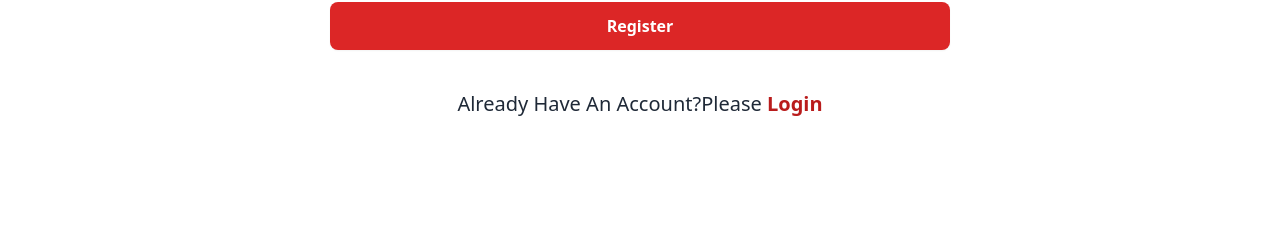
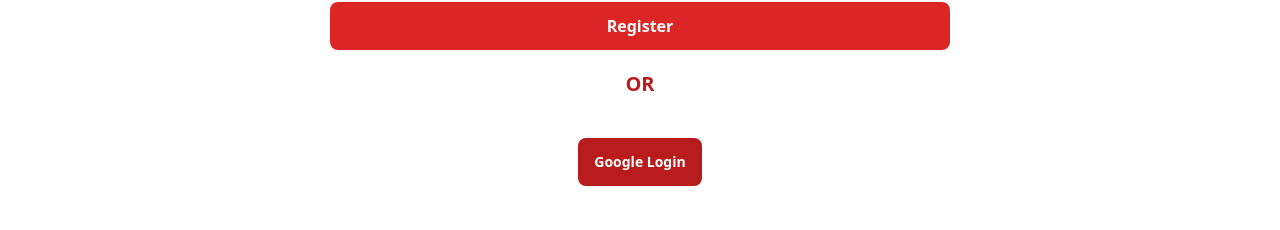
Before and after one commit to mdmasharafilhossain/newspaper-website, a React (Vite) app: page /register in a window 1280 px wide. Shown: the part 650-880 px from the top of the page. Built offline with nearby package versions, Linux system fonts and the light colour scheme; no server answers.

Commit message:
user information added database successfully

```diff
--- /dev/null
+++ b/src/Components/DashBoard/DashBoard.jsx
@@ -0,0 +1,14 @@
+import { Outlet } from "react-router-dom";
+import Header from "../Header/Header";
+
+
+const DashBoard = () => {
+    return (
+        <div>
+            <Header></Header>
+            <Outlet></Outlet>
+        </div>
+    );
+};
+
+export default DashBoard;
--- /dev/null
+++ b/src/Components/DashBoard/Header/Header.jsx
@@ -0,0 +1,11 @@
+
+
+const Header = () => {
+    return (
+        <div>
+            <h2>Header</h2>
+        </div>
+    );
+};
+
+export default Header;
--- a/src/Components/Login/Login.jsx
+++ b/src/Components/Login/Login.jsx
@@ -1,11 +1,16 @@
 import { useContext, useState } from "react";
-import { Link } from "react-router-dom";
+import { Link, useNavigate } from "react-router-dom";
 import Swal from "sweetalert2";
 import { AuthContext } from "../AuthProviders/AuthProviders";
-
+import { GoogleAuthProvider, getAuth } from "firebase/auth";
+import app from "../FireBase/Firebase";
+import UseAxiosPublic from "../Hooks/UseAxiosPublic/UseAxiosPublic";
+const auth = getAuth(app);
 
 const Login = () => {
-    const {SignIn} = useContext(AuthContext)
+    const AxiosPublic = UseAxiosPublic();
+    const navigate = useNavigate();
+    const {SignIn,SignInWithGoogle} = useContext(AuthContext)
     const [errorMessage, setErrorMessage] = useState('');
     const handleLogin = e =>{
         e.preventDefault();
@@ -28,7 +33,39 @@
           setErrorMessage(error.message)
 
         });
+
     }
+    const hadleGoogleLogin = e =>{
+        const googleProvider = new GoogleAuthProvider();
+        e.preventDefault();
+        SignInWithGoogle(auth,googleProvider)
+        .then(result=>{
+            console.log(result);
+            const PeopleInfo = {
+                name:result.user?.displayName,
+                photo: result.user?.photoURL,
+                email:result.user?.email
+            }
+            console.log(PeopleInfo);
+            AxiosPublic.post('/users',PeopleInfo)
+            .then(res=>{
+                console.log(res.data);
+                if(res.data.insertedId){
+                    console.log("user Added Database")
+                    Swal.fire({
+                        title: 'Done',
+                        text: 'Register Successfully',
+                        icon: 'success',
+                        confirmButtonText: 'Ok'
+                    });
+                    navigate('/');
+                }
+            })
+        })
+        .catch(error =>{
+            console.log(error);
+        })
+      }
 
     return (
         <div>
@@ -60,7 +97,7 @@
                     </div>
                 </form>
                 <p className="font-bold mt-5 text-xl text-red-700">OR</p>
-                {/* <button onClick={hadleGoogleLogin} className="btn btn-primary bg-orange-700 border-none mt-10 hover:bg-orange-900 text-white">Google Login</button> */}
+                <button onClick={hadleGoogleLogin} className="btn btn-primary bg-red-700 border-none mt-10 hover:bg-red-900 text-white">Google Login</button>
                 {
                     errorMessage && <p className="text-sm font-bold text-red-700">{errorMessage}</p>
                 }
--- a/src/Components/Register/Register.jsx
+++ b/src/Components/Register/Register.jsx
@@ -1,12 +1,17 @@
 import { useContext, useState } from "react";
-import { Link } from "react-router-dom";
+import { Link, useNavigate } from "react-router-dom";
 import { AuthContext } from "../AuthProviders/AuthProviders";
 import Swal from "sweetalert2";
-import { updateProfile } from "firebase/auth";
+import { GoogleAuthProvider, getAuth, updateProfile } from "firebase/auth";
+import UseAxiosPublic from "../Hooks/UseAxiosPublic/UseAxiosPublic";
+import app from "../FireBase/Firebase";
+const auth = getAuth(app);
 
 
 const Register = () => {
-    const { createUser } = useContext(AuthContext);
+    const AxiosPublic = UseAxiosPublic();
+    const navigate = useNavigate();
+    const { createUser,SignInWithGoogle } = useContext(AuthContext);
     const [errorMessage, setErrorMessage] = useState('');
     const handleRegister = e =>{
         e.preventDefault();
@@ -44,13 +49,25 @@
                     displayName: name,
                     photoURL: photo,
                 });
+                 const UserInfo = {
+                    name:name,
+                    photo: photo,
+                    email:email
+                 }
+                 AxiosPublic.post('/users',UserInfo)
+                 .then(res =>{
+                    if(res.data.insertedId){
+                        console.log("user Added Database")
+                        Swal.fire({
+                            title: 'Done',
+                            text: 'Register Successfully',
+                            icon: 'success',
+                            confirmButtonText: 'Ok'
+                        });
+                        navigate('/');
+                    }
+                 })
 
-                Swal.fire({
-                    title: 'Done',
-                    text: 'Register Successfully',
-                    icon: 'success',
-                    confirmButtonText: 'Ok'
-                })
 
             })
             .catch(error => {
@@ -58,6 +75,36 @@
                 setErrorMessage(error.message)
             })
     }
+    const hadleGoogleLogin = e =>{
+        const googleProvider = new GoogleAuthProvider();
+        e.preventDefault();
+        SignInWithGoogle(auth,googleProvider)
+        .then(result=>{
+            console.log(result);
+            const PeopleInfo = {
+                name:result.user?.displayName,
+                photo: result.user?.photoURL,
+                email:result.user?.email
+            }
+            console.log(PeopleInfo);
+            AxiosPublic.post('/users',PeopleInfo)
+            .then(res=>{
+                if(res.data.insertedId){
+                    console.log("user Added Database")
+                    Swal.fire({
+                        title: 'Done',
+                        text: 'Register Successfully',
+                        icon: 'success',
+                        confirmButtonText: 'Ok'
+                    });
+                    navigate('/');
+                }
+            })
+        })
+        .catch(error =>{
+            console.log(error);
+        })
+      }
 
     return (
         <div>
@@ -99,6 +146,8 @@
                                 <button className="btn btn-primary bg-red-600 border-none font-bold text-white text-base hover:bg-red-700">Register</button>
                             </div>
                         </form>
+                        <p className="font-bold mt-5 text-xl text-red-700">OR</p>
+                <button onClick={hadleGoogleLogin} className="btn btn-primary bg-red-700 border-none mt-10 hover:bg-red-900 text-white">Google Login</button>
                         {
                             errorMessage && <p className="text-sm font-bold text-red-700">{errorMessage}</p>
                         }
```
Also changed, not shown: src/Routes/Routes.jsx (+10 -1 lines).
